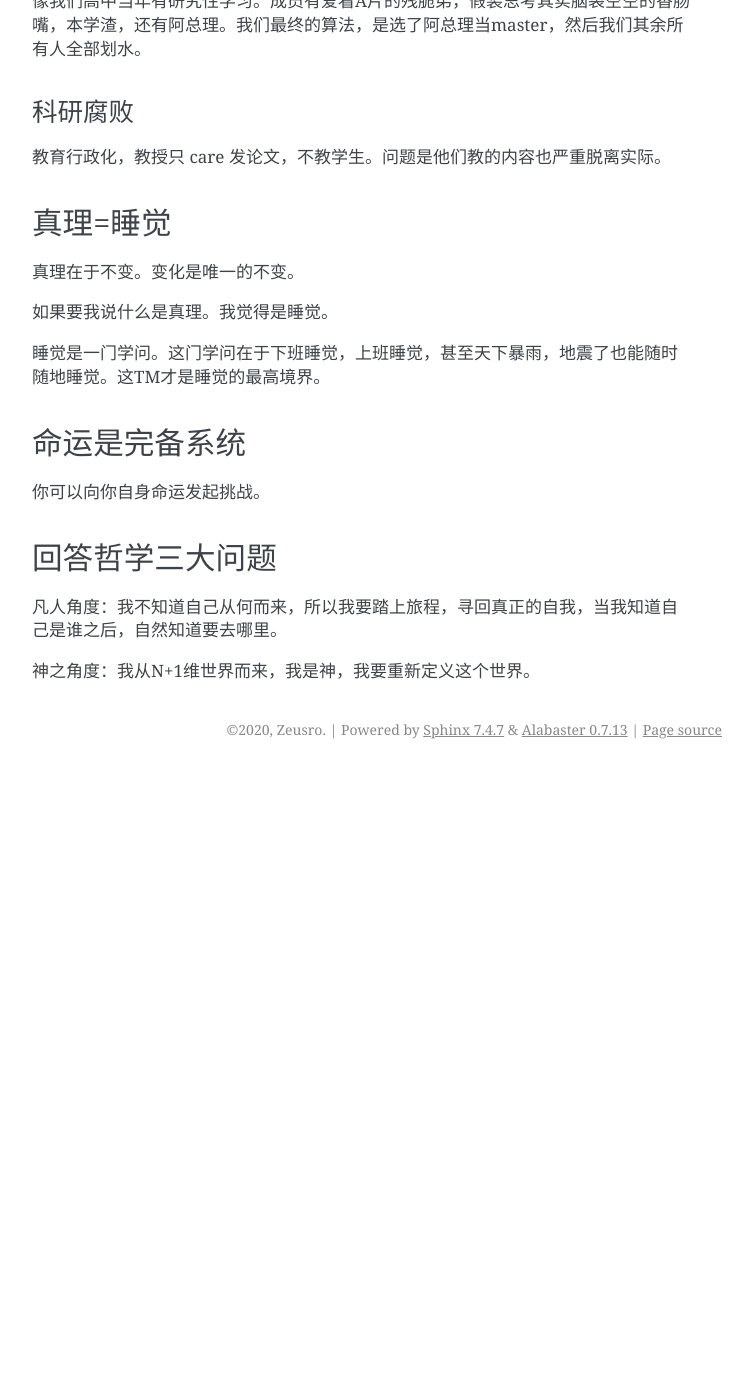
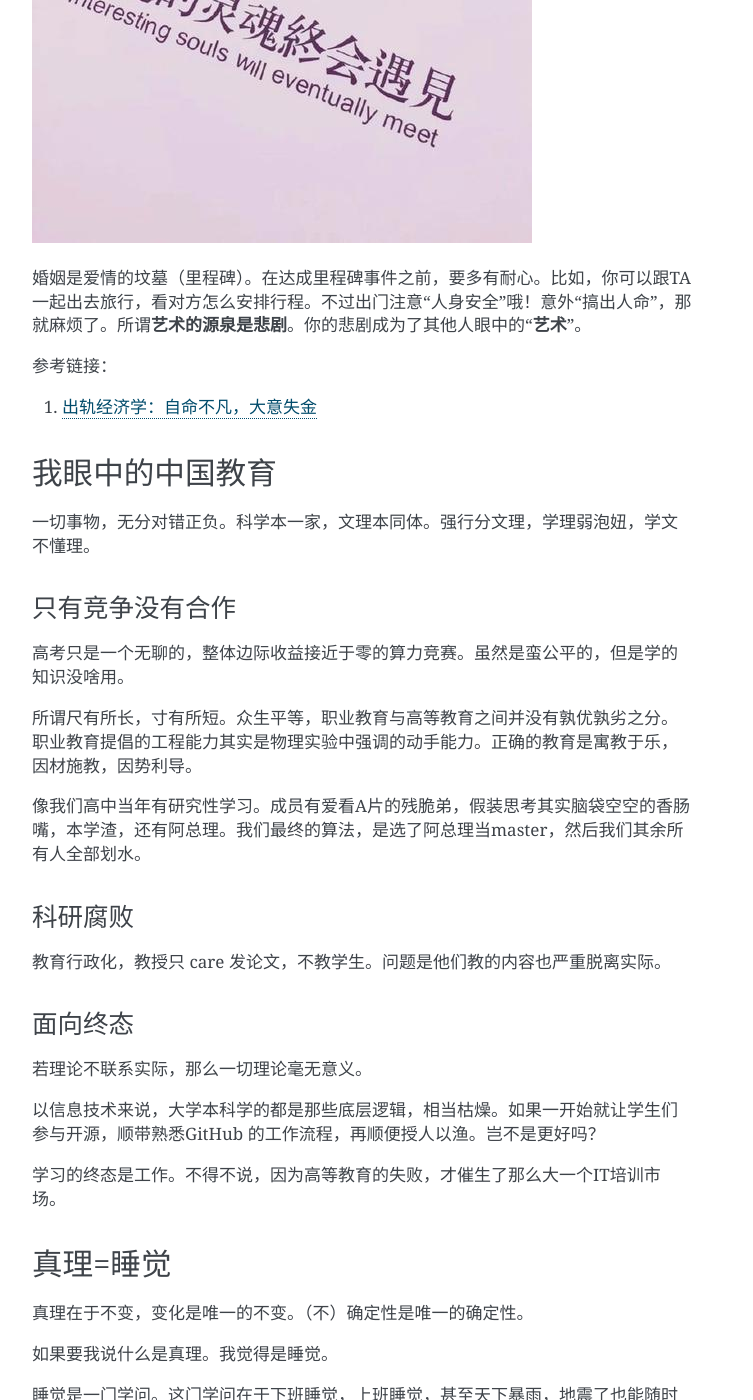
Before and after one commit to zeusro/God-Theory, a Sphinx documentation site: the page built from source/chapter_6.md, in a window 1280 px wide and 1400 px high, scrolled down 1591 px. Shown: the whole window, without its empty margins (388-1141 px from the left). Built offline with Sphinx 7.4.7, drawn with Linux system fonts in a browser that asks for light colours; before the commit the page ends 2360 px from its top, so only the background shows below that; some of the changed text lies outside the part shown.

Commit message:
Mon Jun  8 15:30:19 CST 2020

```diff
--- a/source/chapter_6.md
+++ b/source/chapter_6.md
@@ -34,12 +34,19 @@
 
 ## 如何找到你的终生伴侣
 
+以莫比乌斯环为例子：
+
+![image](images/Möbiusband.jpeg)
+
+如果你放2个人在莫比乌斯环上面，只要他们速度不一致，到最后他们必定会相遇。但是，如果两个人都停止，那么肯定是找不到彼此的啦~ 所以我在回答哲学三大问题的时候说了，如果你不知道自己是谁，那么就应该多出去走走。
+
 最优策略就是不断试错，找到唯一解。
 
 更优策略就是不断试错，找到更优解（⚠️诚哥警告⚠️：可能会被打死）。
 
+![image](images/cknonlooov.jpeg)
+
 婚姻是爱情的坟墓（里程碑）。在达成里程碑事件之前，要多有耐心。比如，你可以跟TA一起出去旅行，看对方怎么安排行程。不过出门注意“人身安全”哦！意外“搞出人命”，那就麻烦了。所谓**艺术的源泉是悲剧**。你的悲剧成为了其他人眼中的“**艺术**”。
-
 
 参考链接：
 
@@ -51,7 +58,9 @@
 
 ### 只有竞争没有合作
 
-高考只是一个无聊的算力竞赛。虽然是蛮公平的，但是学的知识没啥用。
+高考只是一个无聊的，整体边际收益接近于零的算力竞赛。虽然是蛮公平的，但是学的知识没啥用。
+
+所谓尺有所长，寸有所短。众生平等，职业教育与高等教育之间并没有孰优孰劣之分。职业教育提倡的工程能力其实是物理实验中强调的动手能力。正确的教育是寓教于乐，因材施教，因势利导。
 
 像我们高中当年有研究性学习。成员有爱看A片的残脆弟，假装思考其实脑袋空空的香肠嘴，本学渣，还有阿总理。我们最终的算法，是选了阿总理当master，然后我们其余所有人全部划水。
 
@@ -59,9 +68,17 @@
 
 教育行政化，教授只 care 发论文，不教学生。问题是他们教的内容也严重脱离实际。
 
+### 面向终态
+
+若理论不联系实际，那么一切理论毫无意义。
+
+以信息技术来说，大学本科学的都是那些底层逻辑，相当枯燥。如果一开始就让学生们参与开源，顺带熟悉GitHub 的工作流程，再顺便授人以渔。岂不是更好吗？
+
+学习的终态是工作。不得不说，因为高等教育的失败，才催生了那么大一个IT培训市场。
+
 ## 真理=睡觉
 
-真理在于不变。变化是唯一的不变。
+真理在于不变，变化是唯一的不变。（不）确定性是唯一的确定性。
 
 如果要我说什么是真理。我觉得是睡觉。
 
@@ -73,6 +90,6 @@
 
 ## 回答哲学三大问题
 
-凡人角度：我不知道自己从何而来，所以我要踏上旅程，寻回真正的自我，当我知道自己是谁之后，自然知道要去哪里。
+凡人角度：我不知道自己从何而来(第一个问题不可解)，所以我要踏上旅程，寻回真正的自我，当我知道自己是谁之后，自然知道要去哪里。
 
-神之角度：我从N+1维世界而来，我是神，我要重新定义这个世界。
+神之角度：我从N+1维世界而来，本神要重新定义这个世界。
```
Also changed, not shown: source/images/Möbiusband.jpeg (added), source/images/cknonlooov.jpeg (added).
